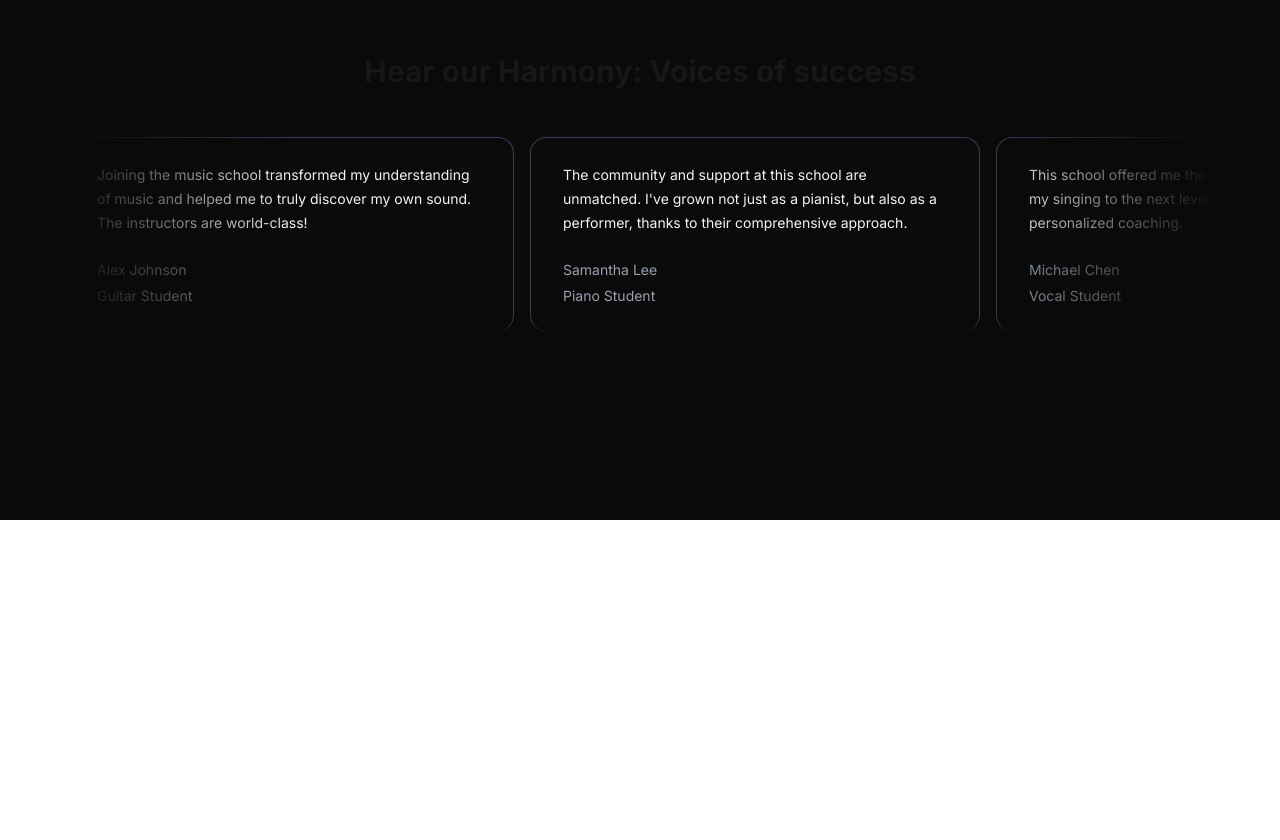
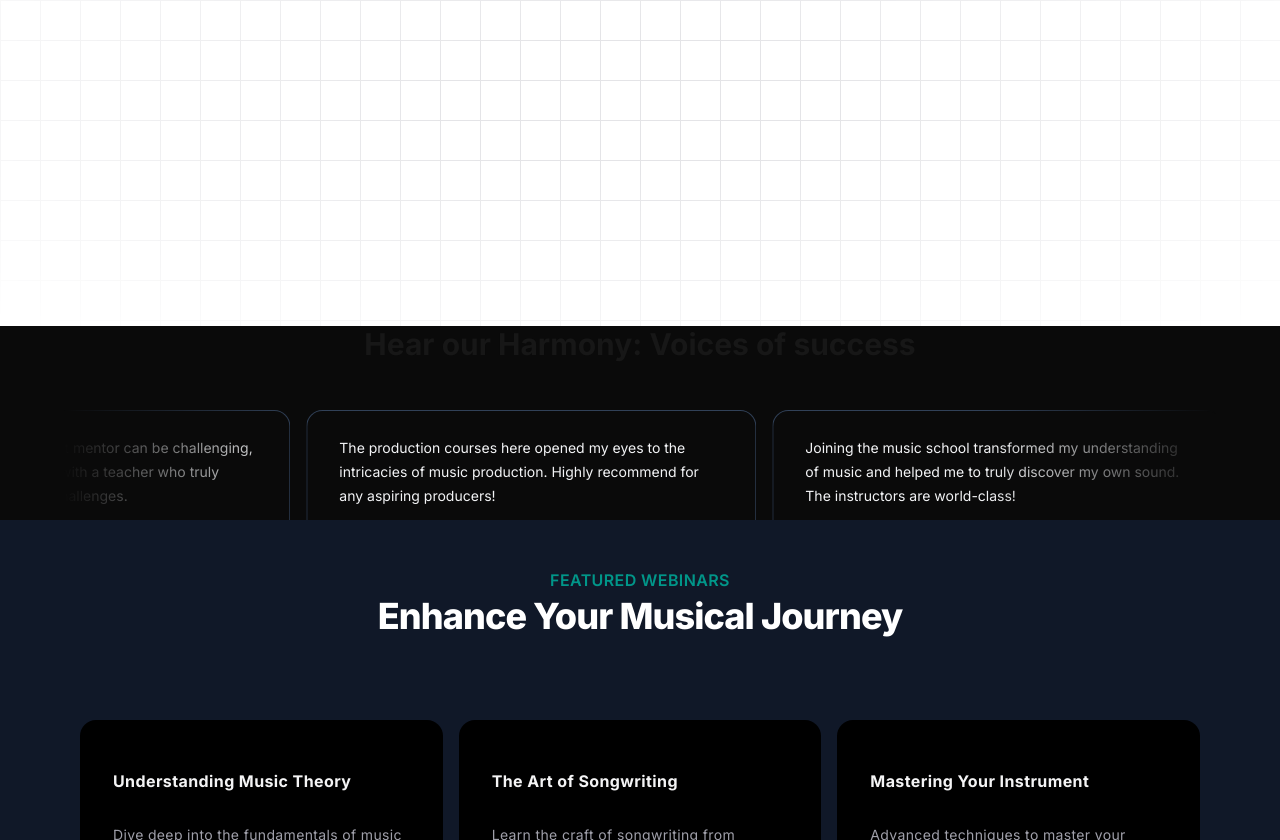
Before and after one commit to jain17akshat/MUSICPROJECT, a Next.js app: page / in a window 1280 px wide. Shown: the part 1960-2800 px from the top of the page. Before the commit the page ends 2480 px from the top, so only its background shows below. Built offline with nearby package versions, Linux system fonts and the light colour scheme.

Commit message:
Add UpcomingWebinars component and HoverEffect for enhanced user engagement; update package.json for mini-svg-data-uri dependency

```diff
--- a/package.json
+++ b/package.json
@@ -11,6 +11,7 @@
   "dependencies": {
     "clsx": "^2.1.1",
     "framer-motion": "^12.18.1",
+    "mini-svg-data-uri": "^1.4.4",
     "motion": "^12.18.1",
     "next": "15.3.3",
     "postcss": "^8.5.5",
--- a/src/app/globals.css
+++ b/src/app/globals.css
@@ -38,3 +38,12 @@
     transform: translate(-50%, -40%) scale(1);
   }
 }
+@theme inline {
+  --animate-scroll: scroll var(--animation-duration, 40s) var(--animation-direction, forwards) linear infinite;
+
+  @keyframes scroll {
+    to {
+      transform: translate(calc(-50% - 0.5rem));
+    }
+  }
+}
--- a/src/app/page.tsx
+++ b/src/app/page.tsx
@@ -2,7 +2,9 @@
 import HeroSection from "@/components/HeroSection";
 import FeaturedCourses from "@/components/FeaturedCourses"
 import WhyChooseUs from "@/components/WhyChooseUs"
-import TestimonialCards from "@/components/TestimonialCards"
+import MusicSchoolTestimonials from "@/components/TestimonialCards";
+import UpcomingWebinars from "@/components/UpcomingWebinars";
+
 export default function Home(){
   return (
 <main className="min-h-screen bg-black/[0.96] antialiased bg-grid-white/[0.02]">
@@ -10,7 +12,9 @@
 <HeroSection/>
 <FeaturedCourses/>
 <WhyChooseUs/>
-<TestimonialCards/>
+<MusicSchoolTestimonials/>
+<UpcomingWebinars />
+
 </main>
   );
 }
--- a/src/components/TestimonialCards.tsx
+++ b/src/components/TestimonialCards.tsx
@@ -1,6 +1,60 @@
-'use client'
+// 'use client'
+// import { InfiniteMovingCards } from "./ui/infinite-moving-cards";
+// import {GridBackgroundDemo} from "./ui/grid-background-demo"
+
+// const musicSchoolTestimonials = [
+//     {
+//       quote:
+//         'Joining the music school transformed my understanding of music and helped me to truly discover my own sound. The instructors are world-class!',
+//       name: 'Alex Johnson',
+//       title: 'Guitar Student',
+//     },
+//     {
+//       quote:
+//         "The community and support at this school are unmatched. I've grown not just as a pianist, but also as a performer, thanks to their comprehensive approach.",
+//       name: 'Samantha Lee',
+//       title: 'Piano Student',
+//     },
+//     {
+//       quote:
+//         "This school offered me the tools and confidence to take my singing to the next level. I'm endlessly grateful for the personalized coaching.",
+//       name: 'Michael Chen',
+//       title: 'Vocal Student',
+//     },
+//     {
+//       quote:
+//         'As a violinist, finding the right mentor can be challenging, but this school matched me with a teacher who truly understands my goals and challenges.',
+//       name: 'Emily Taylor',
+//       title: 'Violin Student',
+//     },
+//     {
+//       quote:
+//         'The production courses here opened my eyes to the intricacies of music production. Highly recommend for any aspiring producers!',
+//       name: 'Chris Morales',
+//       title: 'Music Production Student',
+//     },
+//   ];
+
+// function MusicSchoolTestimonials() {
+//   return (
+//     <div className="h-[40rem] w-full dark:bg-black dark:bg-grid-white/[0.2] relative flex flex-col items-center justify-center overflow-hidden">
+//         <h2 className="text-3xl font-bold text-center mb-8 z-10">Hear our Harmony: Voices of success</h2>
+//         <div className="flex justify-center w-full overflow-hidden px-4 sm:px-6 lg:px-8">
+//             <div className="w-full max-w-6xl">
+//             <InfiniteMovingCards
+//                 items={musicSchoolTestimonials}
+//                 direction="right"
+//                 speed="fast"
+//       />
+//             </div>
+//         </div>
+//     </div>
+//   )
+// }
+
+// export default MusicSchoolTestimonials'use client'
 import { InfiniteMovingCards } from "./ui/infinite-moving-cards";
-
+ import { GridBackgroundDemo } from "./ui/grid-background-demo";
 const musicSchoolTestimonials = [
   {
     quote:
@@ -37,18 +91,25 @@
 function MusicSchoolTestimonials() {
   return (
     <div className="h-[40rem] w-full dark:bg-black dark:bg-grid-white/[0.2] relative flex flex-col items-center justify-center overflow-hidden">
-        <h2 className="text-3xl font-bold text-center mb-8 z-10">Hear our Harmony: Voices of success</h2>
-        <div className="flex justify-center w-full overflow-hidden px-4 sm:px-6 lg:px-8">
+
+      {/* 🔲 Grid Background Component */}
+      <GridBackgroundDemo />
+
+      <h2 className="text-3xl font-bold text-center mb-8 z-10">
+        Hear our Harmony: Voices of success
+      </h2>
+
+      <div className="flex justify-center w-full overflow-hidden px-4 sm:px-6 lg:px-8 z-10">
         <div className="w-full max-w-6xl">
           <InfiniteMovingCards
             items={musicSchoolTestimonials}
             direction="right"
-                speed="slow"
+            speed="fast"
           />
         </div>
       </div>
     </div>
-  )
+  );
 }
 
-export default MusicSchoolTestimonials
+export default MusicSchoolTestimonials;
--- /dev/null
+++ b/src/components/UpcomingWebinars.tsx
@@ -0,0 +1,85 @@
+'use client'
+import Link from "next/link"
+import { HoverEffect } from "./ui/card-hover-effect";
+
+function UpcomingWebinars() {
+
+  const featuredWebinars = [
+    {
+      title: 'Understanding Music Theory',
+      description:
+        'Dive deep into the fundamentals of music theory and enhance your musical skills.',
+      slug: 'understanding-music-theory',
+      isFeatured: true,
+    },
+    {
+      title: 'The Art of Songwriting',
+      description:
+        'Learn the craft of songwriting from experienced musicians and songwriters.',
+      slug: 'the-art-of-songwriting',
+      isFeatured: true,
+    },
+    {
+      title: 'Mastering Your Instrument',
+      description:
+        'Advanced techniques to master your musical instrument of choice.',
+      slug: 'mastering-your-instrument',
+      isFeatured: true,
+    },
+    {
+      title: 'Music Production Essentials',
+      description:
+        'Get started with music production with this comprehensive overview.',
+      slug: 'music-production-essentials',
+      isFeatured: true,
+    },
+    // Added two more webinars
+    {
+      title: 'Live Performance Techniques',
+      description:
+        'Enhance your live performance skills with expert tips and strategies.',
+      slug: 'live-performance-techniques',
+      isFeatured: true,
+    },
+    {
+      title: 'Digital Music Marketing',
+      description:
+        'Learn how to promote your music effectively in the digital age.',
+      slug: 'digital-music-marketing',
+      isFeatured: true,
+    },
+  ];
+
+  return (
+    <div className="p-12 bg-gray-900">
+      <div className="max-w-7xl mx-auto px-4 sm:px-6">
+        <div className="text-center">
+          <h2 className="text-base text-teal-600 font-semibold tracking-wide uppercase">FEATURED WEBINARS</h2>
+          <p className="mt-2 text-3xl leading-8 font-extrabold tracking-tight text-white sm:text-4xl">Enhance Your Musical Journey</p>
+        </div>
+
+        <div className="mt-10">
+          <HoverEffect
+          items={featuredWebinars.map(webinar => (
+            {
+              title: webinar.title,
+              description: webinar.description,
+              link: '/'
+            }
+          ))}
+          />
+        </div>
+
+        <div className="mt-10 text-center">
+          <Link href={"/"}
+          className="px-4 py-2 rounded border border-neutral-600 text-neutral-700 bg-white hover:bg-gray-100 transition duration-200"
+          >
+            View All webinars
+          </Link>
+        </div>
+      </div>
+    </div>
+  )
+}
+
+export default UpcomingWebinars
--- /dev/null
+++ b/src/components/ui/card-hover-effect.tsx
@@ -0,0 +1,111 @@
+import { cn } from "@/utils/cn";
+import { AnimatePresence, motion } from "motion/react";
+
+import { useState } from "react";
+
+export const HoverEffect = ({
+  items,
+  className,
+}: {
+  items: {
+    title: string;
+    description: string;
+    link: string;
+  }[];
+  className?: string;
+}) => {
+  let [hoveredIndex, setHoveredIndex] = useState<number | null>(null);
+
+  return (
+    <div
+      className={cn(
+        "grid grid-cols-1 md:grid-cols-2  lg:grid-cols-3  py-10",
+        className
+      )}
+    >
+      {items.map((item, idx) => (
+        <a
+          href={item?.link}
+          key={item?.link}
+          className="relative group  block p-2 h-full w-full"
+          onMouseEnter={() => setHoveredIndex(idx)}
+          onMouseLeave={() => setHoveredIndex(null)}
+        >
+          <AnimatePresence>
+            {hoveredIndex === idx && (
+              <motion.span
+                className="absolute inset-0 h-full w-full bg-neutral-200 dark:bg-slate-800/[0.8] block  rounded-3xl"
+                layoutId="hoverBackground"
+                initial={{ opacity: 0 }}
+                animate={{
+                  opacity: 1,
+                  transition: { duration: 0.15 },
+                }}
+                exit={{
+                  opacity: 0,
+                  transition: { duration: 0.15, delay: 0.2 },
+                }}
+              />
+            )}
+          </AnimatePresence>
+          <Card>
+            <CardTitle>{item.title}</CardTitle>
+            <CardDescription>{item.description}</CardDescription>
+          </Card>
+        </a>
+      ))}
+    </div>
+  );
+};
+
+export const Card = ({
+  className,
+  children,
+}: {
+  className?: string;
+  children: React.ReactNode;
+}) => {
+  return (
+    <div
+      className={cn(
+        "rounded-2xl h-full w-full p-4 overflow-hidden bg-black border border-transparent dark:border-white/[0.2] group-hover:border-slate-700 relative z-20",
+        className
+      )}
+    >
+      <div className="relative z-50">
+        <div className="p-4">{children}</div>
+      </div>
+    </div>
+  );
+};
+export const CardTitle = ({
+  className,
+  children,
+}: {
+  className?: string;
+  children: React.ReactNode;
+}) => {
+  return (
+    <h4 className={cn("text-zinc-100 font-bold tracking-wide mt-4", className)}>
+      {children}
+    </h4>
+  );
+};
+export const CardDescription = ({
+  className,
+  children,
+}: {
+  className?: string;
+  children: React.ReactNode;
+}) => {
+  return (
+    <p
+      className={cn(
+        "mt-8 text-zinc-400 tracking-wide leading-relaxed text-sm",
+        className
+      )}
+    >
+      {children}
+    </p>
+  );
+};
--- /dev/null
+++ b/src/components/ui/grid-background-demo.tsx
@@ -0,0 +1,22 @@
+import { cn } from "@/utils/cn";
+import React from "react";
+
+export function GridBackgroundDemo() {
+  return (
+    <div className="relative flex h-[50rem] w-full items-center justify-center bg-white dark:bg-black">
+      <div
+        className={cn(
+          "absolute inset-0",
+          "[background-size:40px_40px]",
+          "[background-image:linear-gradient(to_right,#e4e4e7_1px,transparent_1px),linear-gradient(to_bottom,#e4e4e7_1px,transparent_1px)]",
+          "dark:[background-image:linear-gradient(to_right,#262626_1px,transparent_1px),linear-gradient(to_bottom,#262626_1px,transparent_1px)]",
+        )}
+      />
+      {/* Radial gradient for the container to give a faded look */}
+      <div className="pointer-events-none absolute inset-0 flex items-center justify-center bg-white [mask-image:radial-gradient(ellipse_at_center,transparent_20%,black)] dark:bg-black"></div>
+      <p className="relative z-20 bg-gradient-to-b from-neutral-200 to-neutral-500 bg-clip-text py-8 text-4xl font-bold text-transparent sm:text-7xl">
+
+      </p>
+    </div>
+  );
+}
--- a/src/components/ui/infinite-moving-cards.tsx
+++ b/src/components/ui/infinite-moving-cards.tsx
@@ -1,3 +1,4 @@
+
 "use client";
 
 import { cn } from "@/utils/cn";
--- a/tailwind.config.ts
+++ b/tailwind.config.ts
@@ -1,4 +1,3 @@
-
 import type { Config } from "tailwindcss";
 
 const svgToDataUri = require("mini-svg-data-uri");
```
Also changed, not shown: 1 other file (tests, documents, lock files or other folders). Lines whose indentation alone changed are shown as unchanged.
